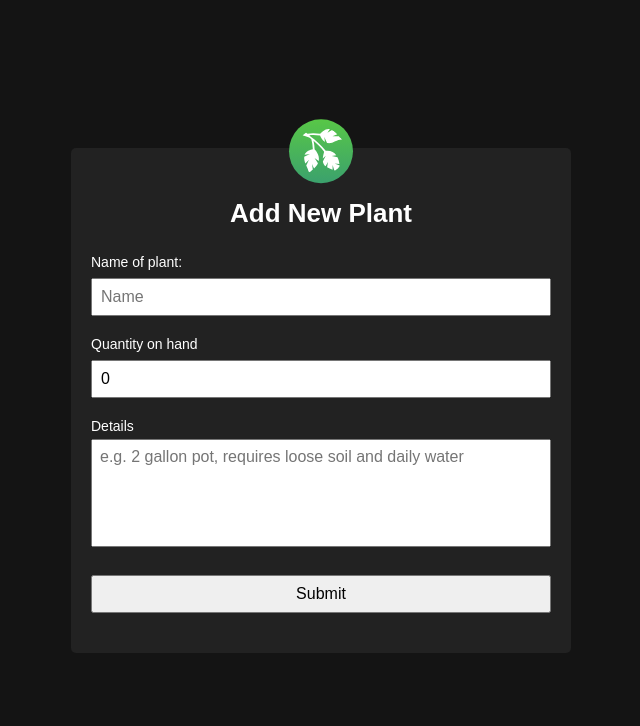
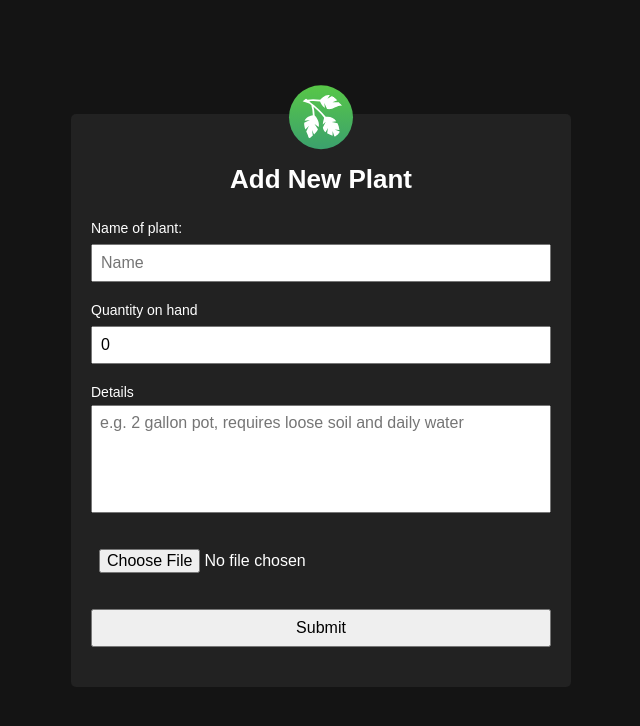
Before and after one commit to WilleyOhana/nursery, a React (Create React App) app in the folder react-nursery-database/: page /add-item in a window 1280 px wide. Shown: the top 726 px of the page, without its empty margins (319-959 px from the left). Built offline with nearby package versions, Linux system fonts and the light colour scheme.

Commit message:
Add picture upload functionality

```diff
--- a/react-nursery-database/src/components/AddItem/AddItem.js
+++ b/react-nursery-database/src/components/AddItem/AddItem.js
@@ -9,6 +9,7 @@ const AddItem = () => {
     const [name, setName] = useState('');
     const [quantity, setQuantity] = useState(0);
     const [details, setDetails] = useState('');
+    const [picture, setPicture] = useState(null);
 
     const navigate = useNavigate();
 
@@ -56,6 +57,13 @@ const AddItem = () => {
                     required
                 />
 
+                <input
+                    type="file"
+                    onChange={(e) => setPicture(e.target.value)}
+                    accept="image/jpeg, image/png"
+                    required
+                />
+
                 <input type="submit" />
             </form>
         </div>
```
